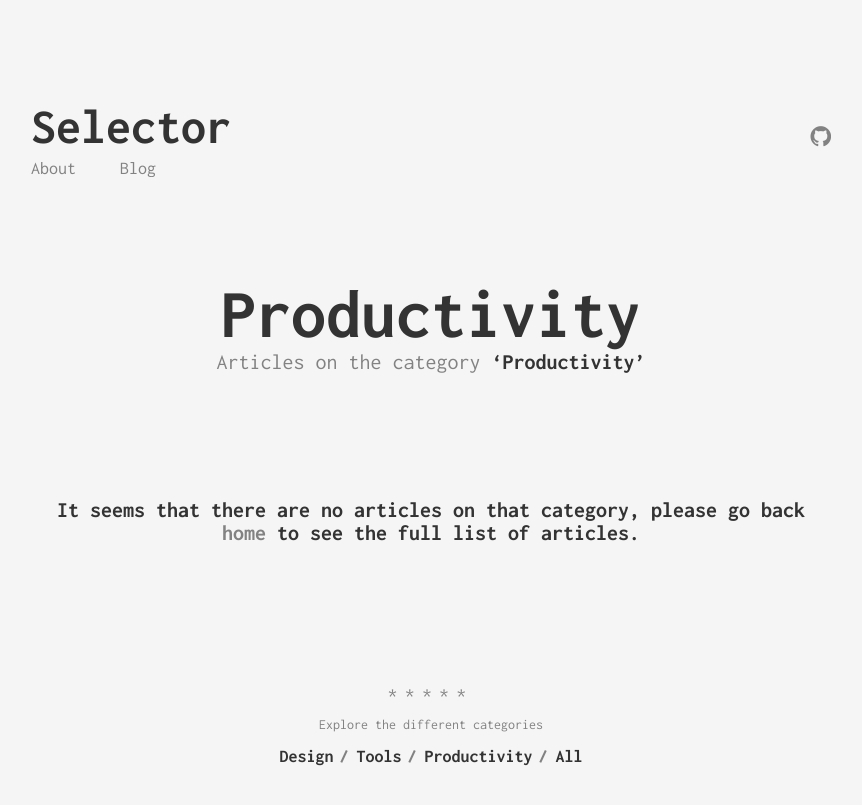
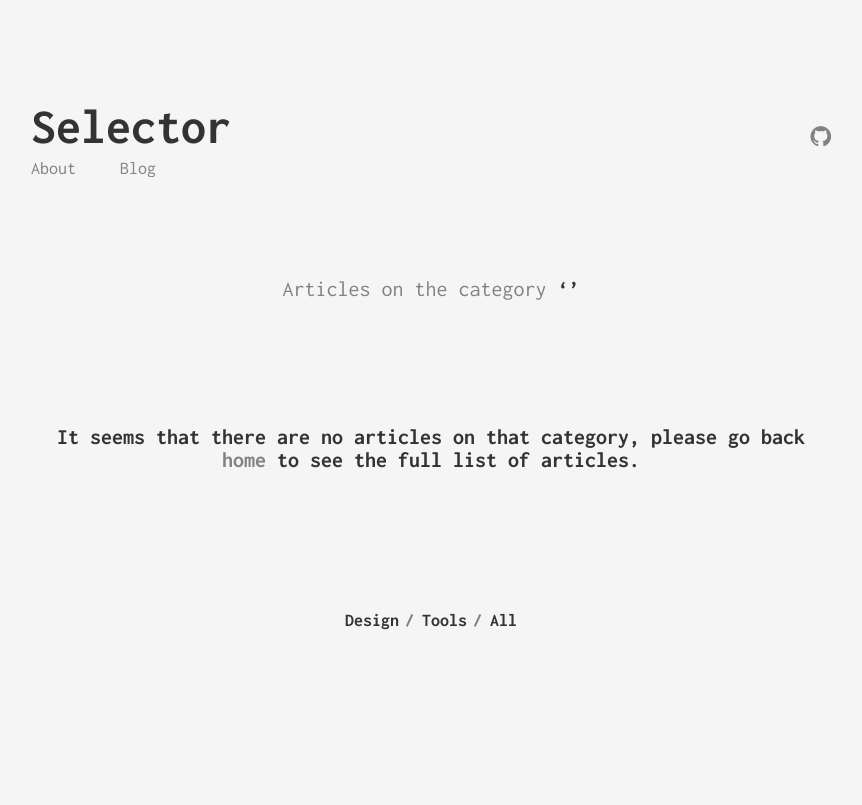
Before and after one commit to dash2014/dash2014.github.io-temp, a Jekyll site: the page built from categories/productivity.html, in a window 1280 px wide. Shown: the top 805 px of the page, without its empty margins (209-1071 px from the left). Built offline with Jekyll 4.4.1, drawn with Linux system fonts in a browser that asks for light colours.

Commit message:
修改模板

```diff
--- a/_data/categories.yml
+++ b/_data/categories.yml
@@ -4,5 +4,5 @@
 - slug: tools
   name: Tools
 
-- slug: productivity
-  name: Productivity
+# - slug: productivity
+#   name: Productivity
--- a/_includes/page/explore.html
+++ b/_includes/page/explore.html
@@ -1,6 +1,6 @@
 <div class="explore">
-    <div class="explore__devider">*****</div>
-    <div class="explore__label">Explore the different categories</div>
+   <!--  <div class="explore__devider">*****</div>
+    <div class="explore__label">Explore the different categories</div> -->
     <ul class="categories">
         {% for category in site.data.categories %}
             <li class="categories__item"><a href="{{ '/categories/' | append: category.slug | prepend: site.baseurl }}">{{ category.name }}</a></li>
```
